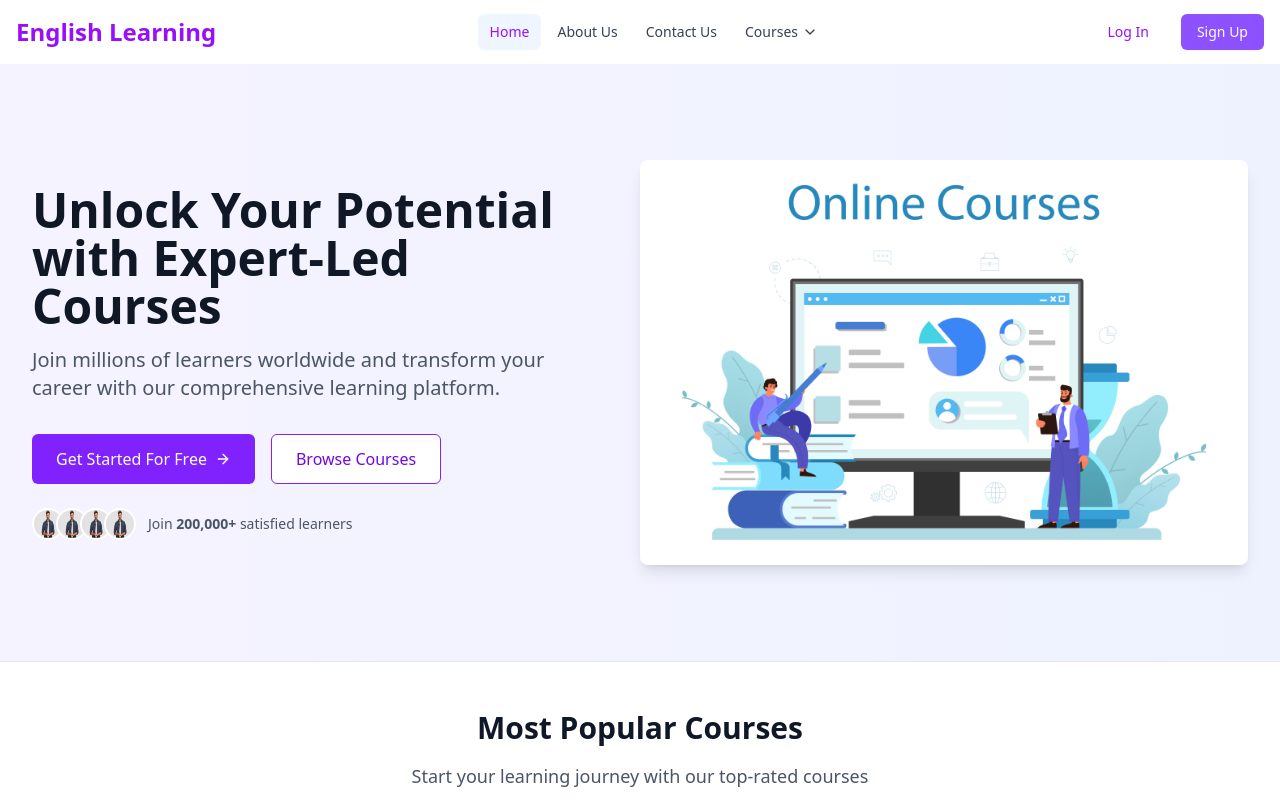
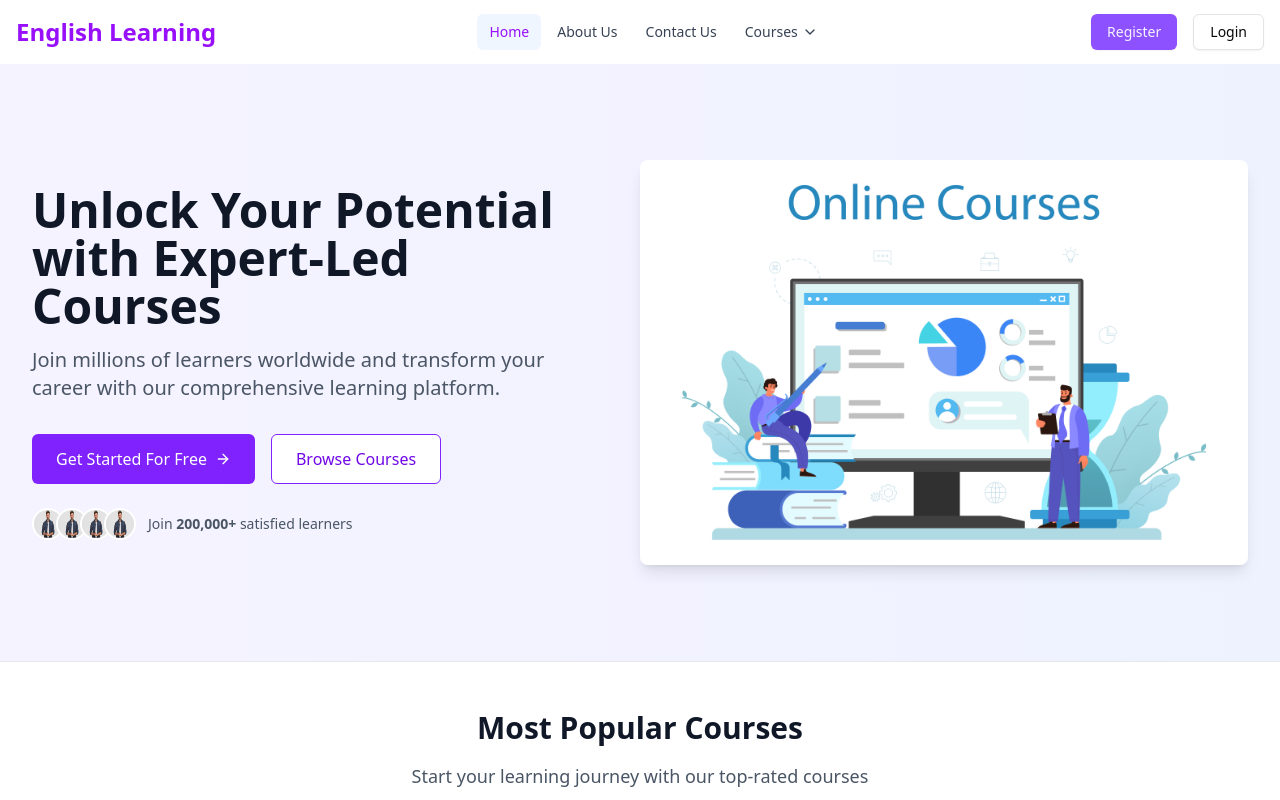
Before and after one commit to kpdevSE/learning_system_mern, a React (Vite) app in the folder frontend/: page / in a window 1280 px wide. Shown: the top 800 px of the page. Built offline with nearby package versions, Linux system fonts and the light colour scheme.

Commit message:
done with login and register buttons

```diff
--- /dev/null
+++ b/frontend/src/components/ui/Components/LoginComponent.jsx
@@ -0,0 +1,49 @@
+import { Button } from "@/components/ui/button"
+import
+{
+    Dialog,
+    DialogContent,
+    DialogDescription,
+    DialogFooter,
+    DialogHeader,
+    DialogTitle,
+    DialogTrigger,
+} from "@/components/ui/dialog"
+import { Input } from "@/components/ui/input"
+import { Label } from "@/components/ui/label"
+
+export default function RegisterComponent()
+{
+    return (
+        <Dialog>
+            <DialogTrigger asChild>
+                <Button variant="outline">Login</Button>
+            </DialogTrigger>
+            <DialogContent className="sm:max-w-[425px]">
+                <DialogHeader>
+                    <DialogTitle>Edit profile</DialogTitle>
+                    <DialogDescription>
+                        Make changes to your profile here. Click save when you're done.
+                    </DialogDescription>
+                </DialogHeader>
+                <div className="grid gap-4 py-4">
+                    <div className="grid grid-cols-4 items-center gap-4">
+                        <Label htmlFor="name" className="text-right">
+                            Name
+                        </Label>
+                        <Input id="name" value="Pedro Duarte" className="col-span-3" />
+                    </div>
+                    <div className="grid grid-cols-4 items-center gap-4">
+                        <Label htmlFor="username" className="text-right">
+                            Username
+                        </Label>
+                        <Input id="username" value="@peduarte" className="col-span-3" />
+                    </div>
+                </div>
+                <DialogFooter>
+                    <Button type="submit">Save changes</Button>
+                </DialogFooter>
+            </DialogContent>
+        </Dialog>
+    )
+}
--- a/frontend/src/components/ui/Components/NavigationBar.jsx
+++ b/frontend/src/components/ui/Components/NavigationBar.jsx
@@ -3,6 +3,8 @@
 import { Button } from '../button';
 import { Menu, X, ChevronDown } from 'lucide-react';
 import { Link, useLocation } from 'react-router-dom';
+import LoginComponent from './SignUpComponent';
+import RegisterComponent from './LoginComponent';
 
 const Navbar = () =>
 {
@@ -92,16 +94,8 @@
 
                     {/* Auth Buttons */}
                     <div className="hidden md:flex items-center space-x-4">
-                        <Link to="/login">
-                            <Button variant="ghost" className="text-purple-600 hover:text-purple-600 hover:bg-blue-50">
-                                Log In
-                            </Button>
-                        </Link>
-                        <Link to="/signup">
-                            <Button className=" hover:text-purple-600 text-white">
-                                Sign Up
-                            </Button>
-                        </Link>
+                        <LoginComponent />
+                        <RegisterComponent />
                     </div>
 
                     {/* Mobile menu button */}
@@ -189,13 +183,7 @@
                             >
                                 Log In
                             </Link>
-                            <Link
-                                to="/signup"
-                                className="block px-3 py-2 rounded-md text-base font-medium text-gray-700 hover:text-purple-600 hover:bg-blue-50"
-                                onClick={() => setIsOpen(false)}
-                            >
-                                Sign Up
-                            </Link>
+                            <LoginComponent />
                         </div>
                     </div>
                 </div>
--- /dev/null
+++ b/frontend/src/components/ui/Components/SignUpComponent.jsx
@@ -0,0 +1,49 @@
+import { Button } from "@/components/ui/button"
+import
+{
+    Dialog,
+    DialogContent,
+    DialogDescription,
+    DialogFooter,
+    DialogHeader,
+    DialogTitle,
+    DialogTrigger,
+} from "@/components/ui/dialog"
+import { Input } from "@/components/ui/input"
+import { Label } from "@/components/ui/label"
+
+export default function LoginComponent()
+{
+    return (
+        <Dialog>
+            <DialogTrigger asChild>
+                <Button >Register</Button>
+            </DialogTrigger>
+            <DialogContent className="sm:max-w-[425px]">
+                <DialogHeader>
+                    <DialogTitle>Edit profile</DialogTitle>
+                    <DialogDescription>
+                        Make changes to your profile here. Click save when you're done.
+                    </DialogDescription>
+                </DialogHeader>
+                <div className="grid gap-4 py-4">
+                    <div className="grid grid-cols-4 items-center gap-4">
+                        <Label htmlFor="name" className="text-right">
+                            Name
+                        </Label>
+                        <Input id="name" value="Pedro Duarte" className="col-span-3" />
+                    </div>
+                    <div className="grid grid-cols-4 items-center gap-4">
+                        <Label htmlFor="username" className="text-right">
+                            Username
+                        </Label>
+                        <Input id="username" value="@peduarte" className="col-span-3" />
+                    </div>
+                </div>
+                <DialogFooter>
+                    <Button type="submit">Save changes</Button>
+                </DialogFooter>
+            </DialogContent>
+        </Dialog>
+    )
+}
```
